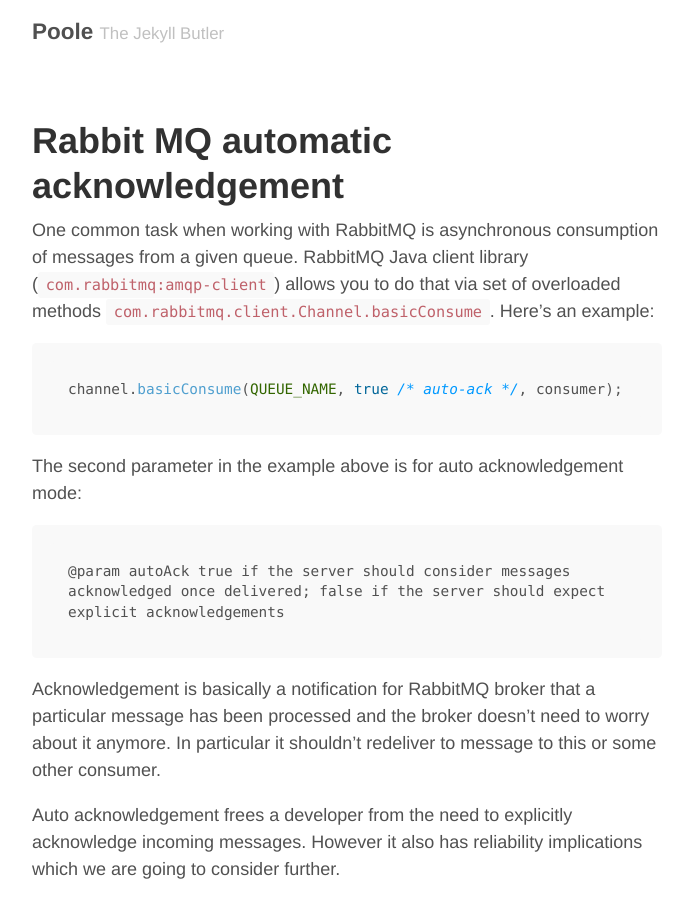
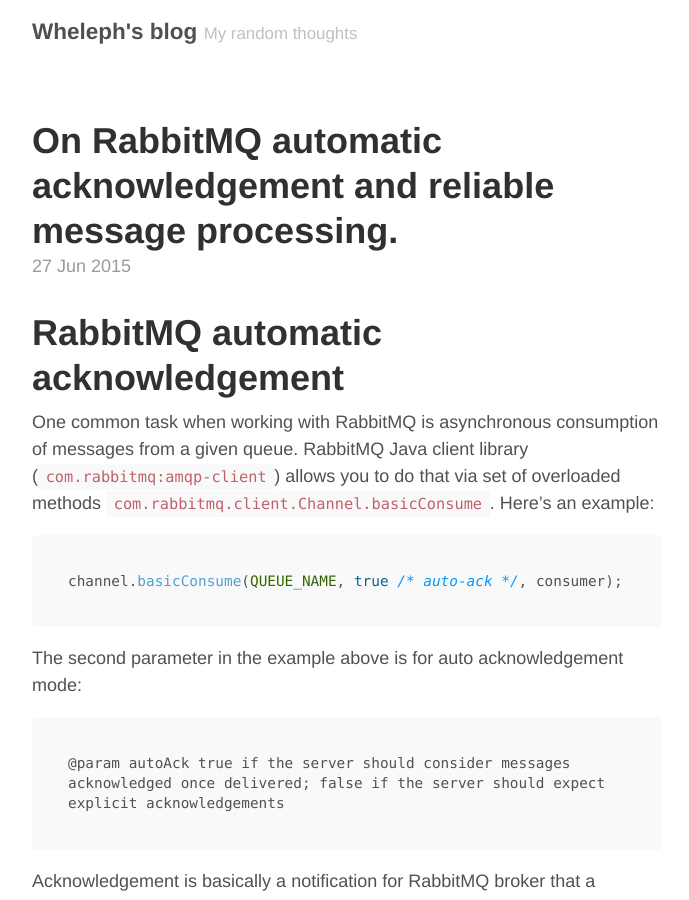
Before and after one commit to wheleph/wheleph.github.io, a Jekyll site: the page built from _posts/2015-06-27-on-rabbitmq-automatic-ack-and-reliable-message-processing.markdown, in a window 1280 px wide and 900 px high. Shown: the whole window, without its empty margins (293-982 px from the left). Built offline with Jekyll 4.4.1, drawn with Linux system fonts in a browser that asks for light colours; Markdown is read by kramdown in place of the engine named in the settings; some of the changed text lies outside the part shown.

Commit message:
Personalized poole blog, added images to blog post

```diff
--- a/_config.yml
+++ b/_config.yml
@@ -5,7 +5,7 @@
 relative_permalinks: true
 
 # Setting up GFM with syntax highlighting
-pygments: true
+highlighter: pygments
 markdown: redcarpet
 redcarpet:
   extensions:
@@ -16,10 +16,10 @@
     - fenced_code_blocks
 
 # Setup
-title:               Poole
-tagline:             The Jekyll Butler
+title:               Wheleph's blog
+tagline:             My random thoughts
 url:                 http://getpoole.com
-paginate:            1
+paginate:            2
 baseurl:             ""
 
 # Assets
@@ -31,9 +31,9 @@
 
 # About/contact
 author:
-  name:              Mark Otto
-  url:               https://twitter.com/mdo
-  email:             markdotto@gmail.com
+  name:              Volodymyr Sobotovych (wheleph)
+  url:               https://github.com/wheleph
+  email:             wheleph@gmail.com
 
 # Custom vars
 version:             2.0.0
--- a/_posts/2015-06-27-test1.markdown
+++ b/_posts/2015-06-27-on-rabbitmq-automatic-ack-and-reliable-message-processing.markdown
@@ -1,9 +1,9 @@
 ---
-layout: default
-title: "test1"
+layout: post
+title: On RabbitMQ automatic acknowledgement and reliable message processing.
 ---
 
-# Rabbit MQ automatic acknowledgement
+# RabbitMQ automatic acknowledgement
 
 One common task when working with RabbitMQ is asynchronous consumption of messages from a given queue. RabbitMQ Java client library (`com.rabbitmq:amqp-client`) allows you to do that via set of overloaded methods `com.rabbitmq.client.Channel.basicConsume`. Here's an example:
 
@@ -145,7 +145,7 @@
 
 But stats of queue `hello` gathered by [RabbitMQ management plugin](https://www.rabbitmq.com/management.html) explains everything:
 
-![Management plugin screenshot: auto ack](https://raw.githubusercontent.com/wheleph/blog/master/articles/rabbitmq_auto_ack/rabbitmq_auto_ack.png)
+![Management plugin screenshot: auto ack](/assets/rabbitmq_auto_ack.png)
 
 At the top chart you can see that number of queued messages quickly goes up to 100 when `MultipleSend` published its messages. Then it stays at 100 until `ConcurrentRecv` is launched an after that immediately does down. So at 18:07:40 there are 0 messages in the RabbitMQ queue according to the chart but at 18:07:51 only 40 messages got processed according to log of `ConcurrentRecv`. **So it's no longer surprising that after restart of the consumer it doesn't process the rest of the messages. That's because no messages are left in queue!**
 
@@ -222,7 +222,7 @@
 
 And now if we run the very same test with 100 messages in the queue we see the difference:
 
-![Management plugin screenshot: no auto ack](https://raw.githubusercontent.com/wheleph/blog/master/articles/rabbitmq_auto_ack/rabbitmq_no_auto_ack.png)
+![Management plugin screenshot: no auto ack](/assets/rabbitmq_no_auto_ack.png)
 
 Now we see that the number of messages does not drop to 0 immediately but slowly reduces as they get processed. We can do even some math to explain what happens. From the top chart we see that about 40 messages were removed from the queue in 20 seconds which is roughly 2 messages/seconds that is equal to the processing time (0.5 seconds per message). Then starting from 00:38:10 there's a horizontal line at ~60. That's a moment when we stopped `ConcurrentRecv`. But the messages are still in RabbitMQ queue so not surpisingly if we launch the consumer again it starts where it left.
 
```
Also changed, not shown: about.md (deleted, +0 -30 lines), README.md, assets/rabbitmq_auto_ack.png (added), assets/rabbitmq_no_auto_ack.png (added), 2 other files.
